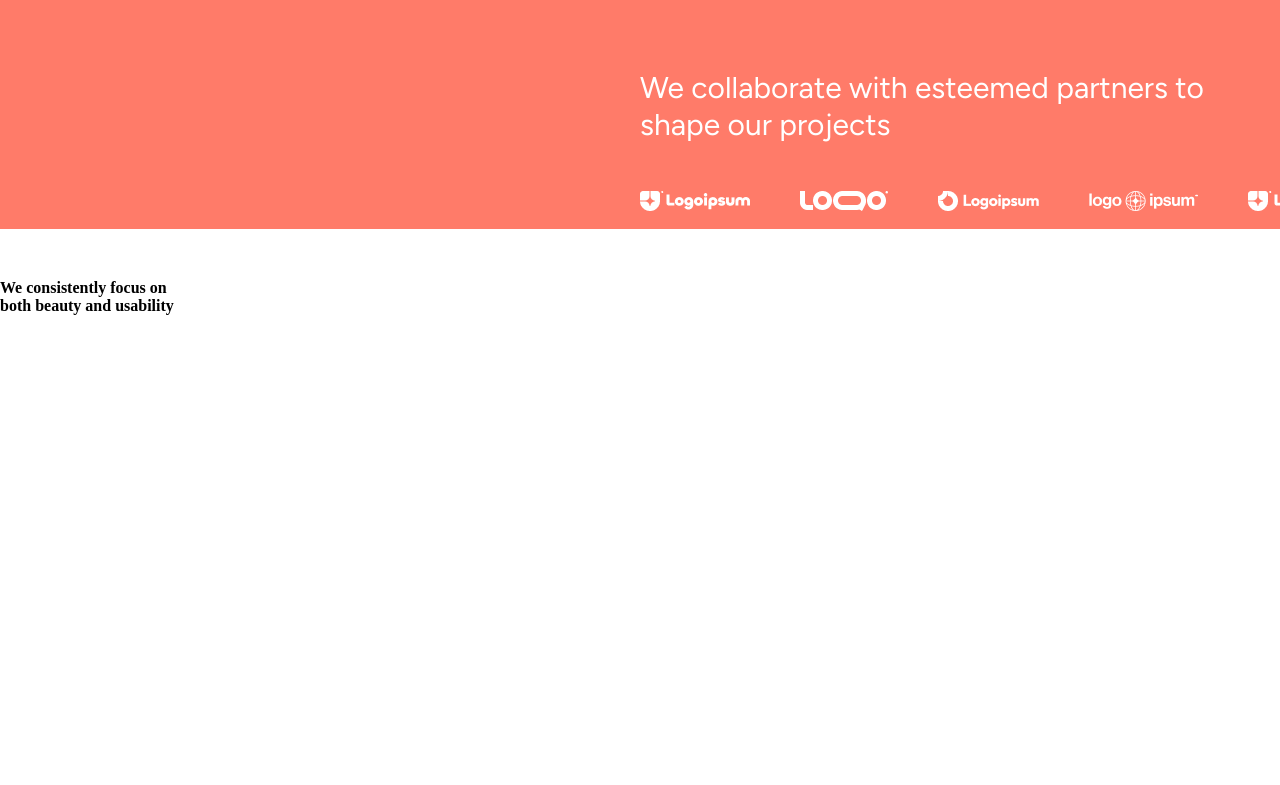
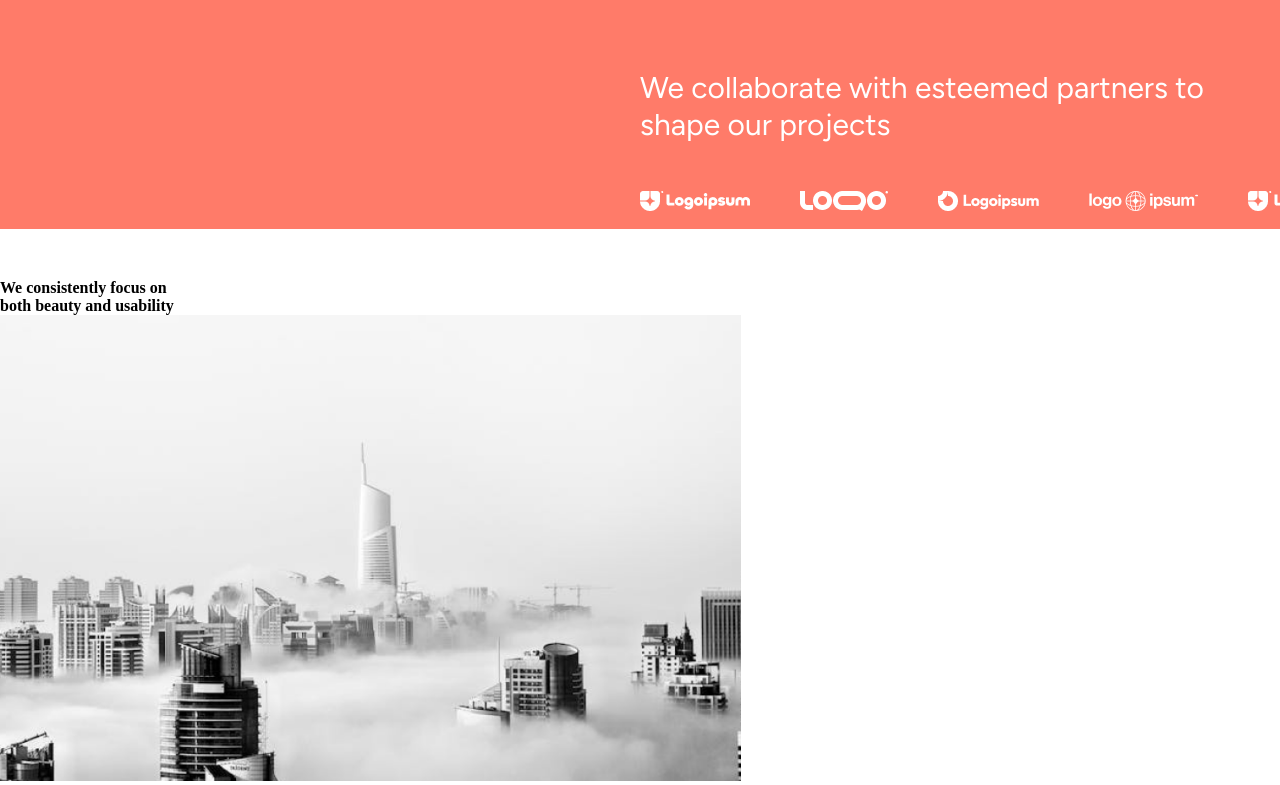
Before and after one commit to gabrieljcoutinho/Projeto-Archi-Firm, a React (Create React App) app: page / in a window 1280 px wide. Shown: the part 2305-3090 px from the top of the page. Before the commit the page ends 2620 px from the top, so only its background shows below. Built offline with nearby package versions, Linux system fonts and the light colour scheme.

Commit message:
img improtacao

```diff
--- a/src/components/FocoDaEmpresa.jsx
+++ b/src/components/FocoDaEmpresa.jsx
@@ -14,6 +14,8 @@ const FocoDaEmpresa = () => {
 
 <div className='secao1'>
 
+    <img src={img1} alt="" />
+
 </div>
 
 <div className='secao2'>
```
